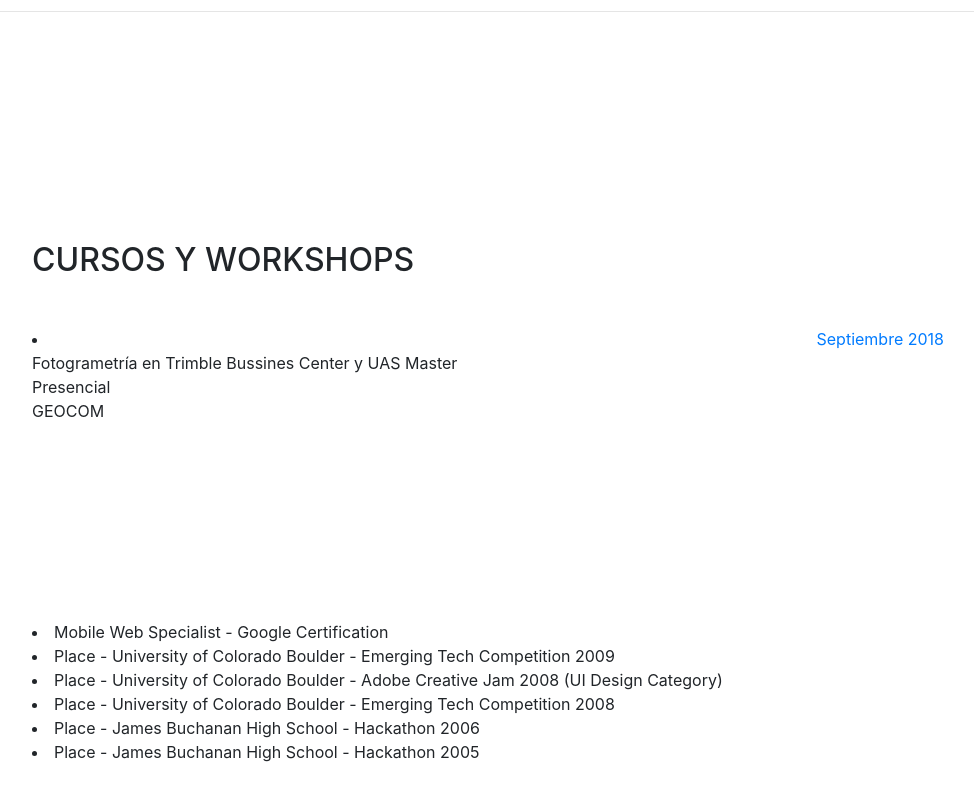
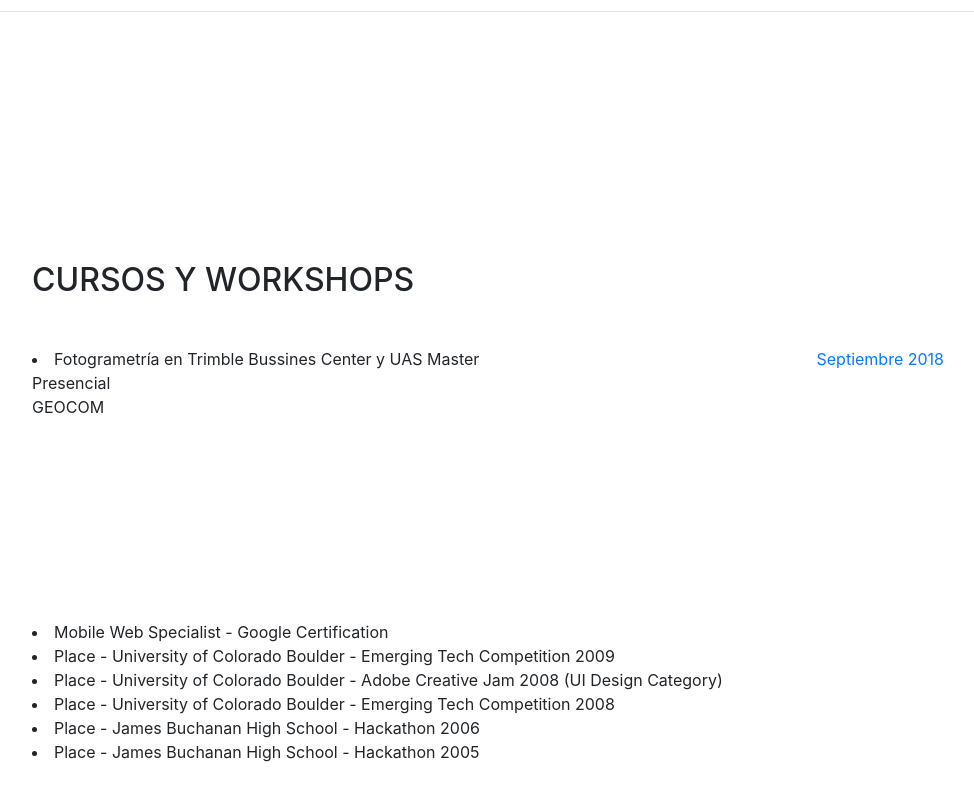
Before and after one commit to Kitatakintatak/CV_Gonzalo_Martinez_Troncoso, a website with bundled scripts: page index.html in a window 1280 px wide. Shown: the part 4286-5086 px from the top of the page, without its empty margins (288-1262 px from the left). Built offline with nearby package versions, Linux system fonts and the light colour scheme; a web font is replaced by a local one.

Commit message:
Update index.html

```diff
--- a/index.html
+++ b/index.html
@@ -246,7 +246,8 @@
 
            <div class="resume-item d-flex flex-column flex-md-row">
             <div class="resume-content mr-auto">
-             <li><p>Fotogrametría en Trimble Bussines Center y UAS Master <br/> Presencial <br/> GEOCOM</p</li>
+             <li>
+               Fotogrametría en Trimble Bussines Center y UAS Master <br/> Presencial <br/> GEOCOM</li>
             </div>
             <div class="resume-date text-md-right">
               <span class="text-primary">Septiembre 2018</span>
```
